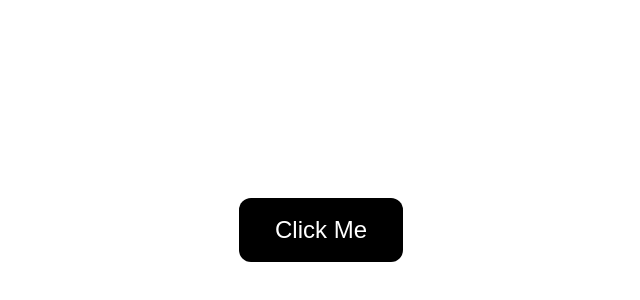
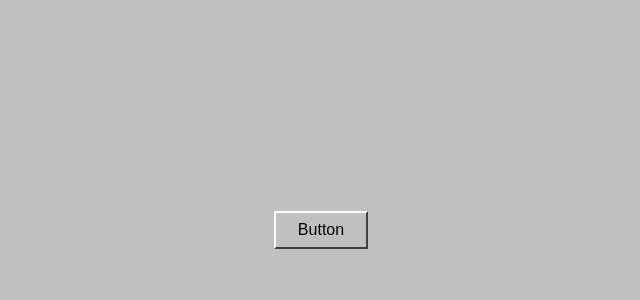
Before and after one commit to huskyganster/BUTTON, a plain HTML site: page index.html in a window 1280 px wide. Shown: the part 170-470 px from the top of the page, without its empty margins (319-959 px from the left). Drawn offline with Linux system fonts and the light colour scheme.

Commit message:
Update index.html

```diff
--- a/index.html
+++ b/index.html
@@ -1,8 +1,8 @@
 <!DOCTYPE html>
 <html lang="en">
 <head>
-  <meta charset="UTF-8" />
-  <meta name="viewport" content="width=device-width, initial-scale=1.0" />
+  <meta charset="UTF-8">
+  <meta name="viewport" content="width=device-width, initial-scale=1.0">
   <title>Button</title>
 
   <style>
@@ -12,36 +12,42 @@
       display: flex;
       justify-content: center;
       align-items: center;
-      background: white;
+      background: #c0c0c0;
     }
 
     button {
-      padding: 18px 36px;
-      font-size: 24px;
+      font-family: "MS Sans Serif", Arial, sans-serif;
+      font-size: 16px;
+      padding: 8px 22px;
+
+      background: #c0c0c0;
+      color: black;
+
+      border-top: 2px solid white;
+      border-left: 2px solid white;
+      border-right: 2px solid #404040;
+      border-bottom: 2px solid #404040;
+
       cursor: pointer;
-      border: none;
-      border-radius: 12px;
-      background: black;
-      color: white;
     }
 
     button:active {
-      transform: scale(0.95);
+      border-top: 2px solid #404040;
+      border-left: 2px solid #404040;
+      border-right: 2px solid white;
+      border-bottom: 2px solid white;
+
+      padding-top: 9px;
+      padding-left: 23px;
+      padding-bottom: 7px;
+      padding-right: 21px;
     }
   </style>
 </head>
 
 <body>
 
-  <button id="myButton">Click Me</button>
-
-  <script>
-    const button = document.getElementById("myButton");
-
-    button.addEventListener("click", () => {
-      button.textContent = "Clicked!";
-    });
-  </script>
+  <button>Button</button>
 
 </body>
 </html>
```
